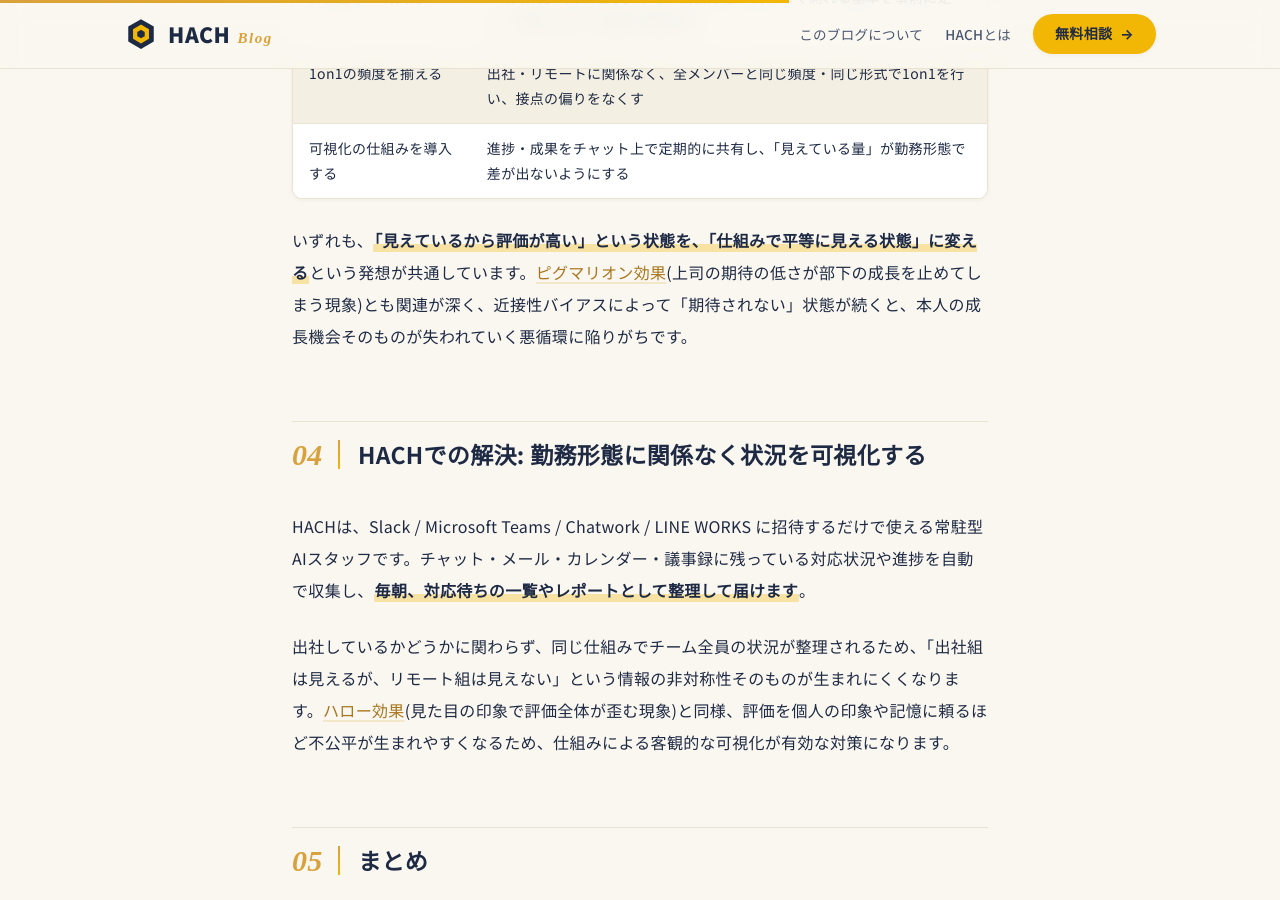
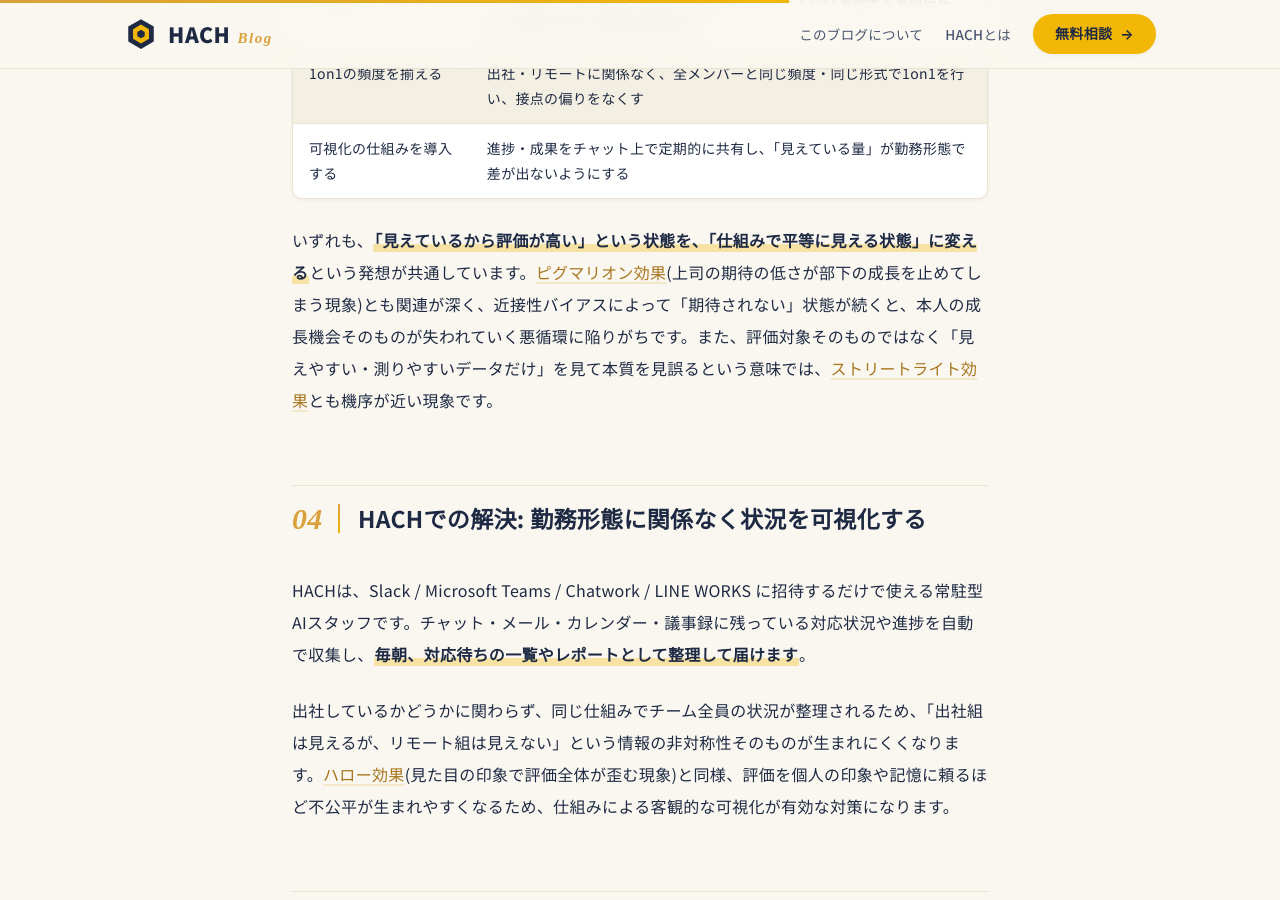
Before and after one commit to ismweb-ai/hach-blog, a Jekyll site: the page built from _posts/2026-10-12-kinsetsusei-bias-remote-shussha-hyouka-fukouhei-fuan.md, in a window 1280 px wide and 900 px high, scrolled down 2463 px. Built offline with Jekyll 4.4.1, drawn with Linux system fonts in a browser that asks for light colours; some web fonts are replaced.

Commit message:
fix: 本日公開の2記事(ストリートライト効果・クラスタリング錯覚)への内部リンクを追加(孤立解消)
Co-Authored-By: Claude Sonnet 5 <noreply@anthropic.com>
Claude-Session: https://claude.ai/code/session_01GMXYZt1wSsQQbSNdZcHYUt

```diff
--- a/_posts/2026-10-12-kinsetsusei-bias-remote-shussha-hyouka-fukouhei-fuan.md
+++ b/_posts/2026-10-12-kinsetsusei-bias-remote-shussha-hyouka-fukouhei-fuan.md
@@ -36,7 +36,7 @@ category: 心理学・行動科学
 | 1on1の頻度を揃える | 出社・リモートに関係なく、全メンバーと同じ頻度・同じ形式で1on1を行い、接点の偏りをなくす |
 | 可視化の仕組みを導入する | 進捗・成果をチャット上で定期的に共有し、「見えている量」が勤務形態で差が出ないようにする |
 
-いずれも、**「見えているから評価が高い」という状態を、「仕組みで平等に見える状態」に変える**という発想が共通しています。[ピグマリオン効果](/2026/10/pygmalion-koka-shain-seicho-tomaru-kitai-kakusa-fuan/)(上司の期待の低さが部下の成長を止めてしまう現象)とも関連が深く、近接性バイアスによって「期待されない」状態が続くと、本人の成長機会そのものが失われていく悪循環に陥りがちです。
+いずれも、**「見えているから評価が高い」という状態を、「仕組みで平等に見える状態」に変える**という発想が共通しています。[ピグマリオン効果](/2026/10/pygmalion-koka-shain-seicho-tomaru-kitai-kakusa-fuan/)(上司の期待の低さが部下の成長を止めてしまう現象)とも関連が深く、近接性バイアスによって「期待されない」状態が続くと、本人の成長機会そのものが失われていく悪循環に陥りがちです。また、評価対象そのものではなく「見えやすい・測りやすいデータだけ」を見て本質を見誤るという意味では、[ストリートライト効果](/2026/10/streetlight-koka-sagashiyasui-basho-dake-mite-honshitsu-minai-fuan/)とも機序が近い現象です。
 
 ## HACHでの解決: 勤務形態に関係なく状況を可視化する
 
```
Also changed, not shown: _posts/2026-10-04-riyoukanousei-heuristic-kioku-insho-hindo-sakkaku-fuan.md (+1 -1 lines).
